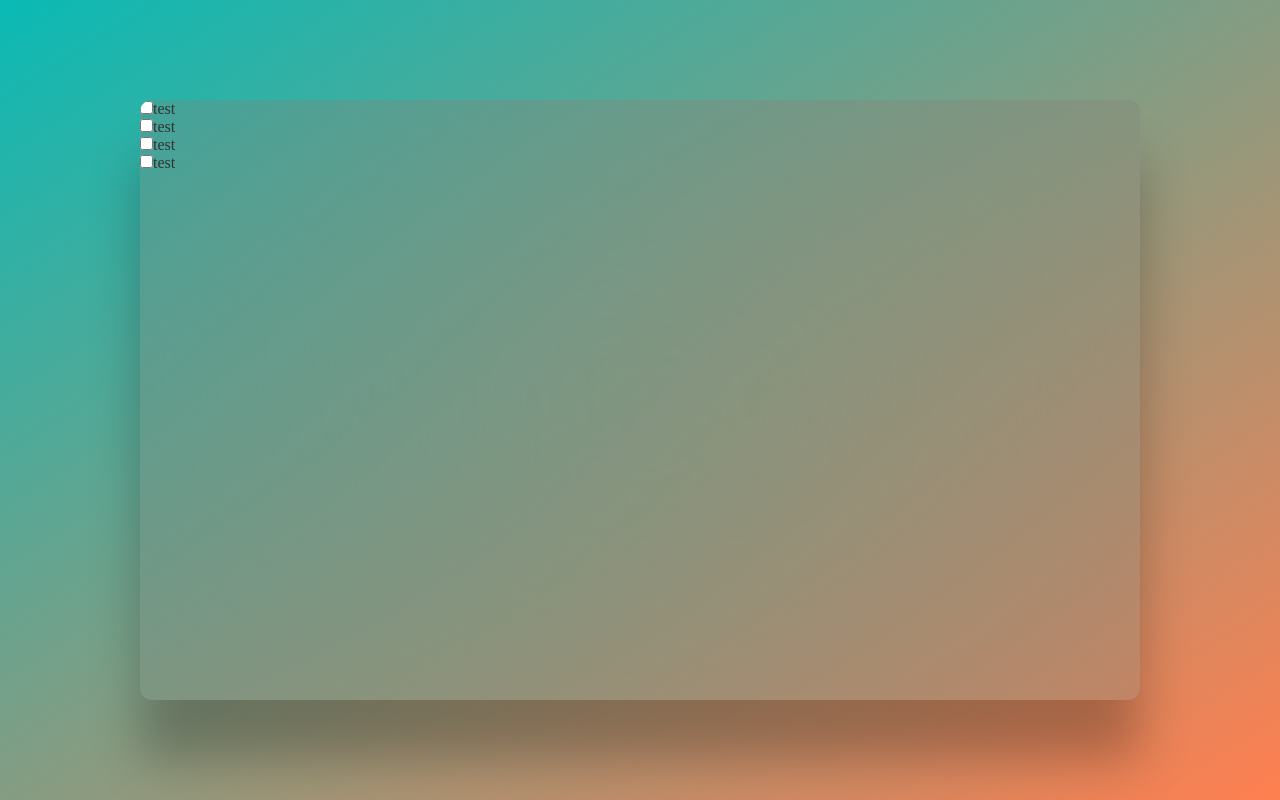
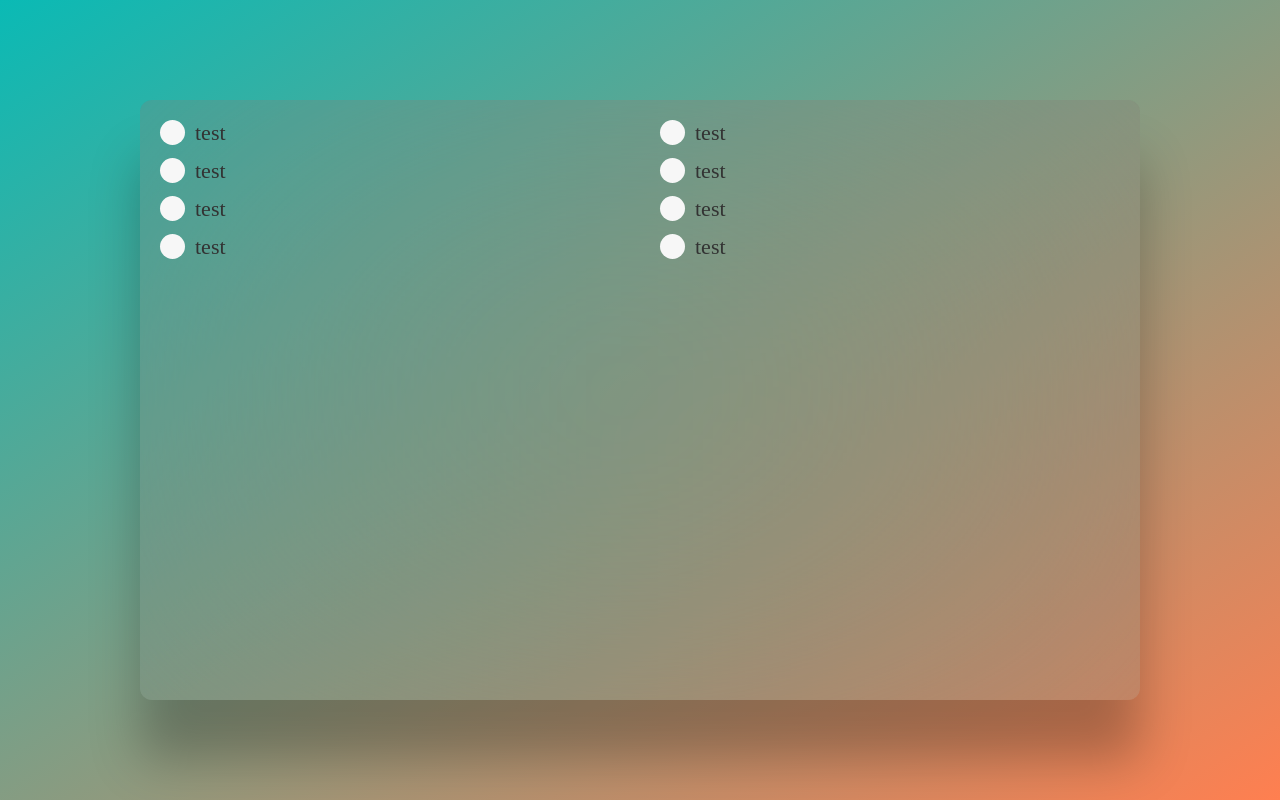
Before and after one commit to dartedfa/transfer-list, a React (Create React App) app: page / in a window 1280 px wide. Built offline with nearby package versions, Linux system fonts and the light colour scheme.

Commit message:
Added custom checkbox

```diff
--- a/src/components/List.jsx
+++ b/src/components/List.jsx
@@ -3,8 +3,8 @@ import ListItem from './ListItem'
 
 function List({items = []}) {
   return (
-    <section>
-      <div role="list">
+    <section className="list">
+      <div className="list--container" role="list">
         <ListItem label="test" />
         <ListItem label="test" />
         <ListItem label="test" />
--- a/src/components/ListItem.jsx
+++ b/src/components/ListItem.jsx
@@ -2,10 +2,11 @@ import * as React from 'react'
 
 function ListItem({label}) {
   return (
-    <div>
-      <label>
-        <input type="checkbox" />
-        <span>{label}</span>
+    <div className="list-item">
+      <label className="list-item--label">
+        <input type="checkbox" className="list-item--checkbox" />
+        <span className="list-item--checkmark"></span>
+        <span className="list-item--label--text">{label}</span>
       </label>
     </div>
   )
--- a/src/components/TransferList.jsx
+++ b/src/components/TransferList.jsx
@@ -2,7 +2,12 @@ import * as React from 'react'
 import List from './List'
 
 function TransferList() {
-  return <List />
+  return (
+    <>
+      <List />
+      <List />
+    </>
+  )
 }
 
 export default TransferList
--- /dev/null
+++ b/src/sass/components/_list-item.scss
@@ -0,0 +1,54 @@
+.list-item {
+  display: block;
+  position: relative;
+  padding-left: 3.5rem;
+  margin-bottom: 1.2rem;
+  font-size: 2.2rem;
+  -webkit-user-select: none;
+  -moz-user-select: none;
+  -ms-user-select: none;
+  user-select: none;
+
+  & &--checkbox:checked ~ &--checkmark:after {
+    display: block;
+  }
+
+  &:hover &--checkbox ~ &--checkmark {
+    background-color: $color-grey-light-1;
+  }
+
+  & &--checkbox:checked ~ &--checkmark {
+    background-color: $color-secondary;
+  }
+
+  &--checkbox {
+    position: absolute;
+    opacity: 0;
+    height: 0;
+    width: 0;
+  }
+
+  &--checkmark {
+    position: absolute;
+    top: 0;
+    left: 0;
+    height: 2.5rem;
+    width: 2.5rem;
+    background-color: $color-grey-light-1;
+    border-radius: 2rem;
+    &::after {
+      content: "";
+      position: absolute;
+      display: none;
+      left: .9rem;
+      top: .5rem;
+      width: 5px;
+      height: 1rem;
+      border: solid $color-white;
+      border-width: 0 .3rem .3rem 0;
+      -webkit-transform: rotate(45deg);
+      -ms-transform: rotate(45deg);
+      transform: rotate(45deg);
+    }
+  }
+}
--- /dev/null
+++ b/src/sass/components/_list.scss
@@ -0,0 +1,12 @@
+.list {
+  flex: 50%;
+  padding: 2rem;
+  display: flex;
+  flex-direction: column;
+  align-items: self-start;
+  transition: all 0.75s;
+
+  &--container {
+    width: 100%;
+  }
+}
--- a/src/sass/index.scss
+++ b/src/sass/index.scss
@@ -2,3 +2,6 @@
 @import "abstracts/variables";
 
 @import "base/base";
+
+@import "components/list";
+@import "components/list-item";
```
